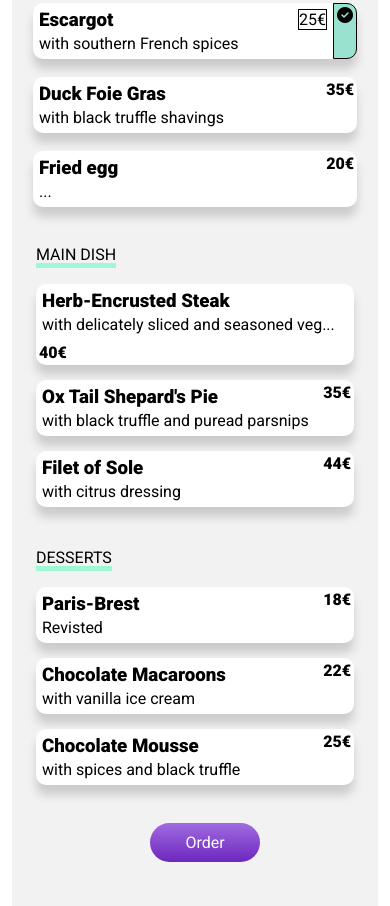
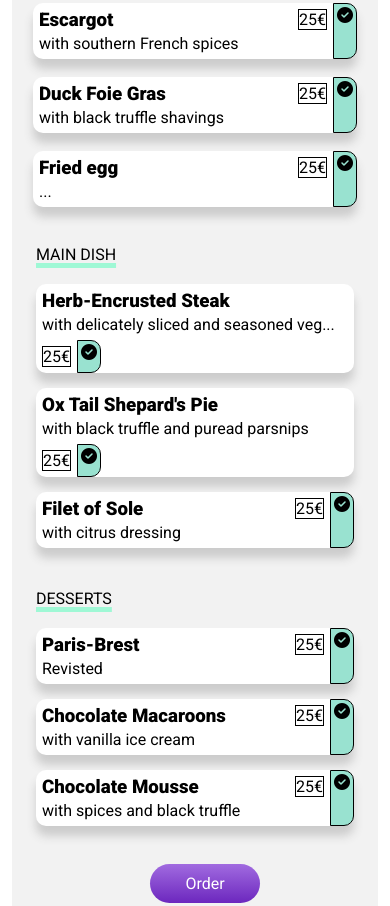
Before and after one commit to Koded-P/NEW, a plain HTML site: page TheFullPalette.html in a window 390 px wide. Shown: the part 360-1266 px from the top of the page. Drawn offline with Linux system fonts and the light colour scheme; a web font is replaced by a local one.

Commit message:
Animation breakpoint 1.1

```diff
--- a/TheFullPalette.html
+++ b/TheFullPalette.html
@@ -51,14 +51,28 @@
                         <h3>Duck Foie Gras</h3>
                         <p>with black truffle shavings</p>
                     </div>
-                        <h4>35€</h4>
+                    <div class="selection__box">
+                        <div class="price">
+                            <p>25€</p>
+                        </div>
+                        <div class="check">
+                            <i class="fas fa-check-circle"></i>
+                        </div>
+                    </div>
                 </div>
                 <div class="menu_box">
                     <div class="selection">
                         <h3>Fried egg</h3>
                         <p>...</p>
                     </div>
-                        <h4>20€</h4>
+                    <div class="selection__box">
+                        <div class="price">
+                            <p>25€</p>
+                        </div>
+                        <div class="check">
+                            <i class="fas fa-check-circle"></i>
+                        </div>
+                    </div>
                 </div>
             <div class="menu-cards">
                 <div class="headline">MAIN DISH</div>
@@ -67,21 +81,42 @@
                         <h3>Herb-Encrusted Steak</h3>
                         <p>with delicately sliced and seasoned veg...</p>
                     </div>
-                        <h4>40€</h4>
+                    <div class="selection__box">
+                        <div class="price">
+                            <p>25€</p>
+                        </div>
+                        <div class="check">
+                            <i class="fas fa-check-circle"></i>
+                        </div>
+                    </div>
                 </div>
                 <div class="menu_box">
                     <div class="selection">
                         <h3>Ox Tail Shepard's Pie</h3>
                         <p>with black truffle and puread parsnips</p>
                     </div>
-                        <h4>35€</h4>
+                    <div class="selection__box">
+                        <div class="price">
+                            <p>25€</p>
+                        </div>
+                        <div class="check">
+                            <i class="fas fa-check-circle"></i>
+                        </div>
+                    </div>
                 </div>
                 <div class="menu_box">
                     <div class="selection">
                         <h3>Filet of Sole</h3>
                         <p>with citrus dressing</p>
                     </div>
-                        <h4>44€</h4>
+                    <div class="selection__box">
+                        <div class="price">
+                            <p>25€</p>
+                        </div>
+                        <div class="check">
+                            <i class="fas fa-check-circle"></i>
+                        </div>
+                    </div>
                 </div>
             </div>
             <div class="menu-cards">
@@ -91,21 +126,42 @@
                         <h3>Paris-Brest</h3>
                         <p>Revisted</p>
                     </div>
-                        <h4>18€</h4>
+                    <div class="selection__box">
+                        <div class="price">
+                            <p>25€</p>
+                        </div>
+                        <div class="check">
+                            <i class="fas fa-check-circle"></i>
+                        </div>
+                    </div>
                 </div>
                 <div class="menu_box">
                     <div class="selection">
                         <h3>Chocolate Macaroons</h3>
                         <p>with vanilla ice cream</p>
                     </div>
-                        <h4>22€</h4>
+                    <div class="selection__box">
+                        <div class="price">
+                            <p>25€</p>
+                        </div>
+                        <div class="check">
+                            <i class="fas fa-check-circle"></i>
+                        </div>
+                    </div>
                 </div>
                 <div class="menu_box">
                     <div class="selection">
                         <h3>Chocolate Mousse</h3>
                         <p>with spices and black truffle</p>
                     </div>
-                        <h4>25€</h4>
+                    <div class="selection__box">
+                        <div class="price">
+                            <p>25€</p>
+                        </div>
+                        <div class="check">
+                            <i class="fas fa-check-circle"></i>
+                        </div>
+                    </div>
                 </div>
             </div>
             <div class="menu-order">Order</div>
```
